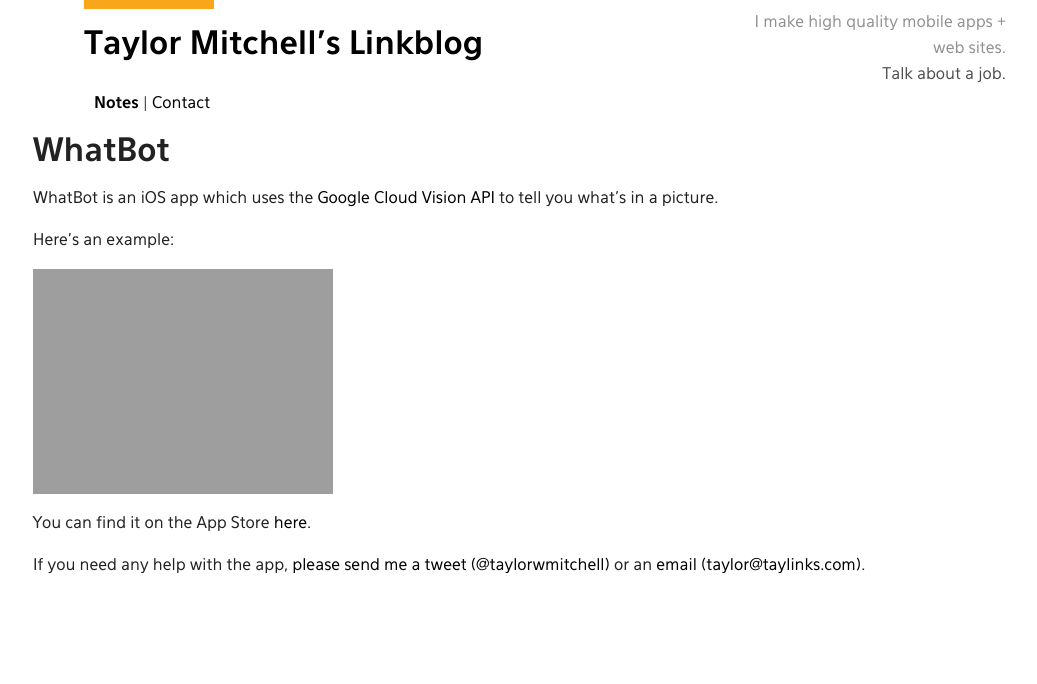
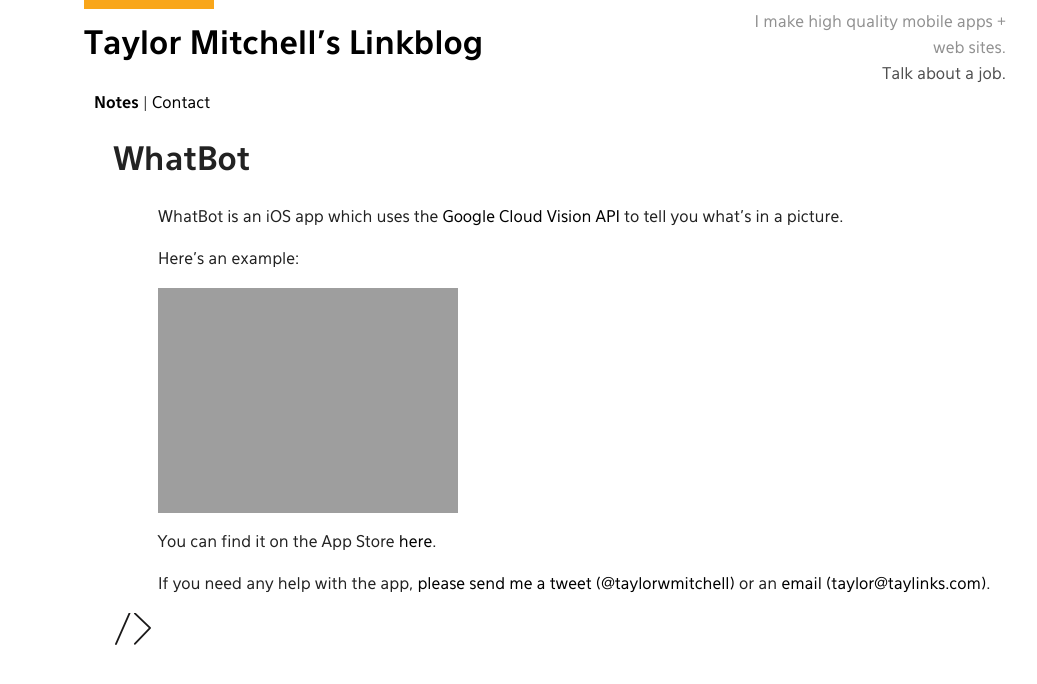
Before and after one commit to taylorwmitchell/taylorwmitchell.github.io, a Jekyll site: the page built from whatbot.md, in a window 1280 px wide. Shown: the top 684 px of the page, without its empty margins (95-1132 px from the left). Built offline with Jekyll 4.4.1, drawn with Linux system fonts in a browser that asks for light colours; nearby versions of some CDN libraries.

Commit message:
update individual page layout

```diff
--- a/_layouts/page.html
+++ b/_layouts/page.html
@@ -1,14 +1,27 @@
 ---
 layout: default
 ---
-<article class="post">
+<div class="main-container">
+    <div class="main wrapper clearfix">
+        <article>
+            <header>
+                <h1>
+                	{% if page.external-url != null %}
+                		<a href="{{ page.external-url }}">{{ page.title }}</a>
+                	{% else %}
+                		{{ page.title }}
+                	{% endif %}
+                </h1>
+            </header>
+            <section>
+                {{ content }}
+            </section>
+        </article>
+    </div> <!-- #main -->
+</div> <!-- #main-container -->
 
-  <header class="post-header">
-    <h1 class="post-title">{{ page.title }}</h1>
-  </header>
-
-  <div class="post-content">
-    {{ content }}
-  </div>
-
-</article>
+<div class="footer-container">
+    <footer class="wrapper">
+        <img src="/img/pctag.png" alt="Closing tag">
+    </footer>
+</div>
```
